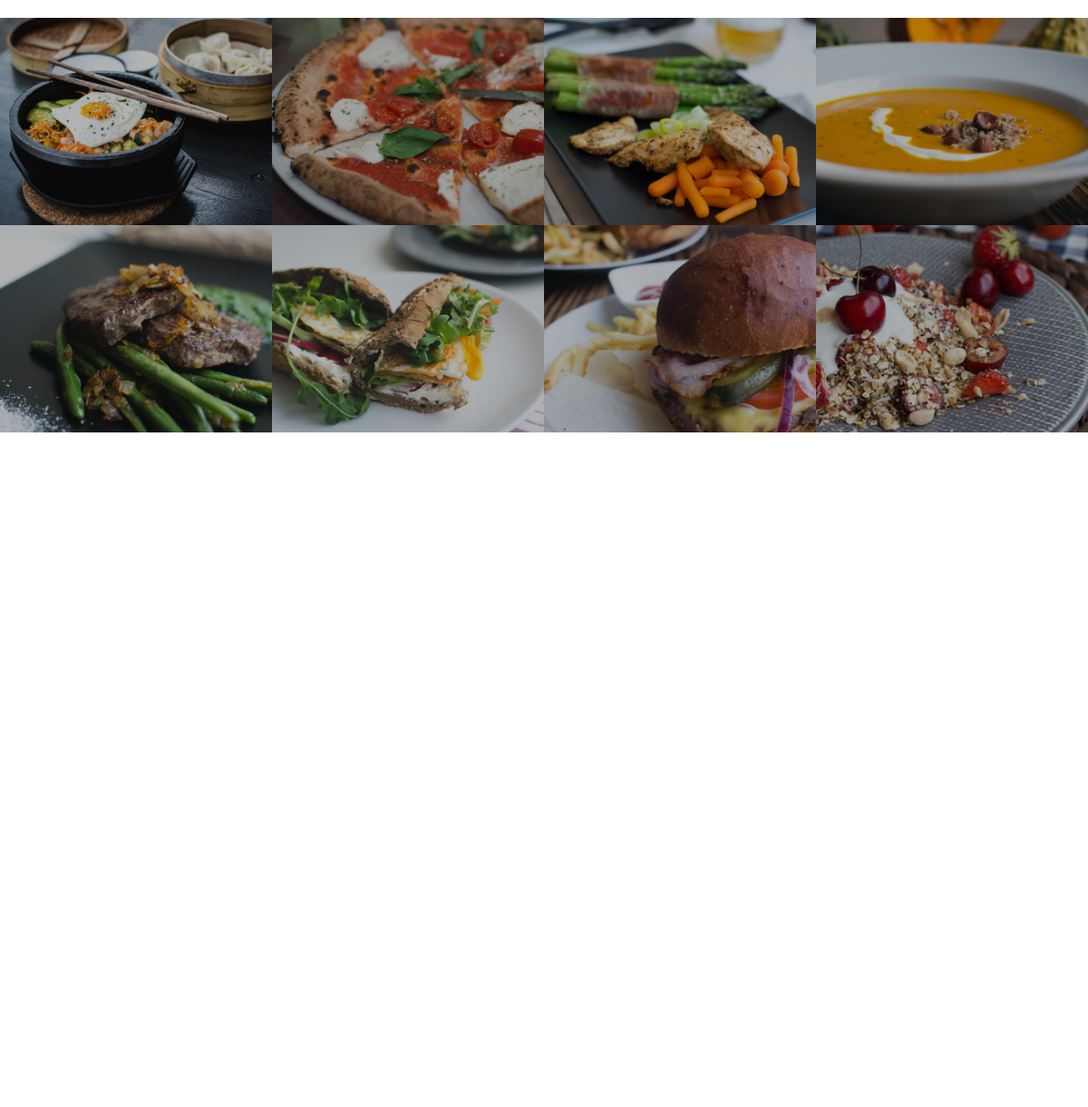
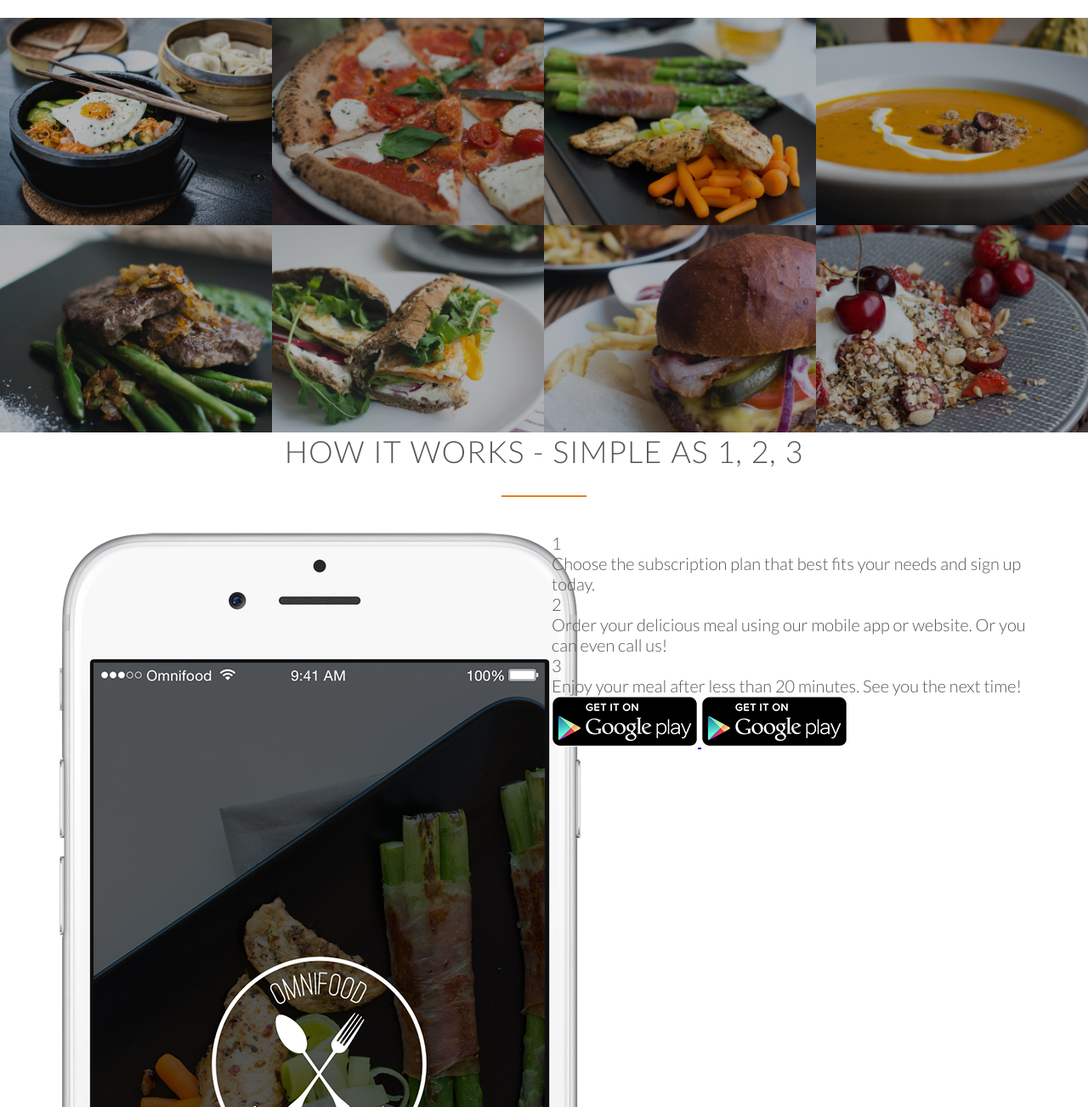
Before and after one commit to leguich1985/Omnifood, a plain HTML site: page index.html in a window 1280 px wide. Shown: the part 1497-2800 px from the top of the page at 85% size. Before the commit the page ends 2006 px from the top, so only its background shows below. Drawn offline with Linux system fonts and the light colour scheme; files whose address does not match are found by name.

Commit message:
new section

```diff
--- a/index.html
+++ b/index.html
@@ -107,4 +107,34 @@
             </li>
         </ul>
     </section>
+    <section class="section-steps">
+        <div class="row">
+            <h2>How it works - Simple as 1, 2, 3</h2>
+        </div>
+        <div class="row">
+            <div class="col span-1-of-2 steps-box">
+                <img src="resources/img/app-iPhone.png" class="app-screen" alt="">
+            </div>
+            <div class="col span-1-of-2 steps-box">
+                <div class="works-step">
+                    <div>1</div>
+                    <p>Choose the subscription plan that best fits your needs and sign up today.</p>
+                </div>
+                <div class="works-step">
+                    <div>2</div>
+                    <p>Order your delicious meal using our mobile app or website. Or you can even call us!</p>
+                </div>
+                <div class="works-step">
+                    <div>3</div>
+                    <p>Enjoy your meal after less than 20 minutes. See you the next time!</p>
+                </div>
+                <a href="#" class="btn-app">
+                    <img src="resources/img/download-app-android.png" alt="">
+                </a>
+                <a href="#" class="btn-app">
+                    <img src="resources/img/download-app-android.png" alt="">
+                </a>
+            </div>
+        </div>
+    </section>
 </body></html>
```
